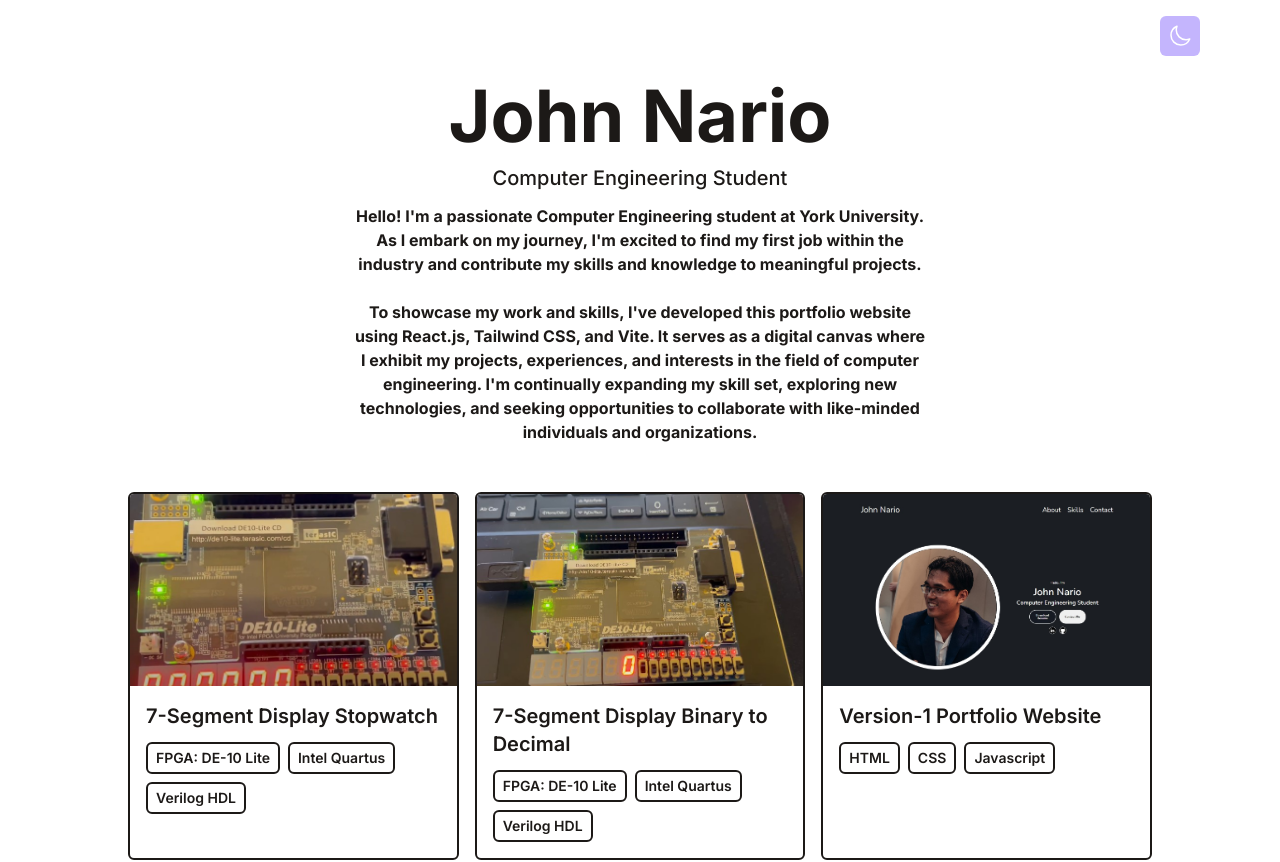
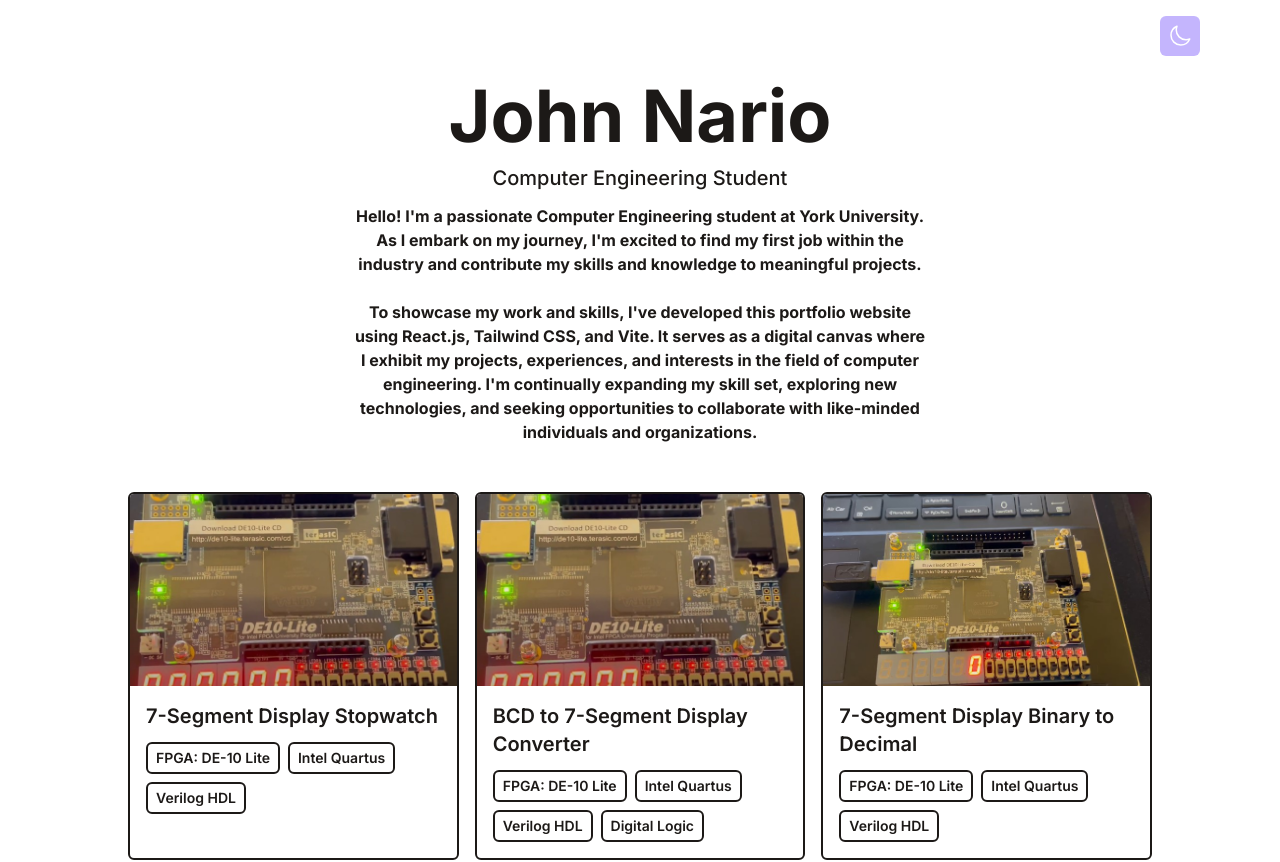
Before and after one commit to JNario31/portfolio, a React (Vite) app: page / in a window 1280 px wide. Shown: the top 862 px of the page. Built offline with nearby package versions, Linux system fonts and the light colour scheme.

Commit message:
added portfolio item

```diff
--- a/src/data/portfolio.js
+++ b/src/data/portfolio.js
@@ -4,6 +4,12 @@ export default [
       imgUrl: '/assets/stopwatch.jpg',
       stack: ['FPGA: DE-10 Lite', 'Intel Quartus', 'Verilog HDL'],
       link: 'https://github.com/JNario31/FPGA-Stopwatch',
+   },
+   {
+      title: 'BCD to 7-Segment Display Converter',
+      imgUrl: '/assets/stopwatch.jpg',
+      stack: ['FPGA: DE-10 Lite', 'Intel Quartus', 'Verilog HDL', 'Digital Logic'],
+      link: 'https://github.com/JNario31/BCD-7-Segment-Display',
    },
    {
       title: '7-Segment Display Binary to Decimal',
```
